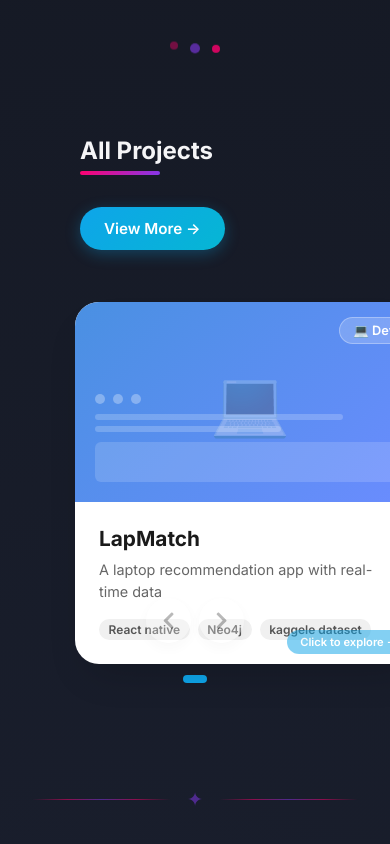
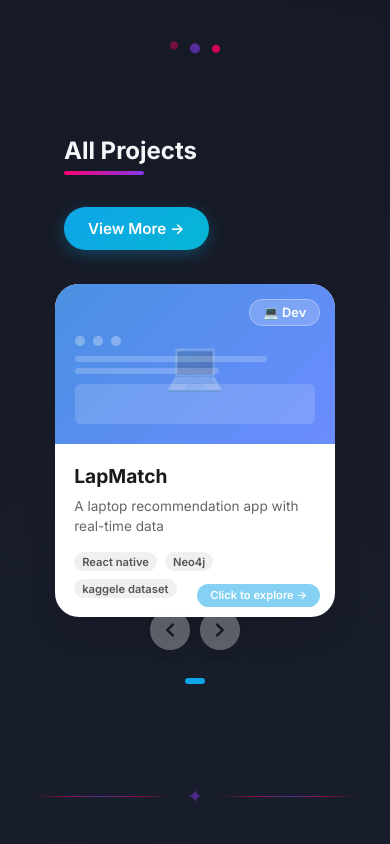
Before and after one commit to indexkboss/portfolio, a React (Vite) app: page / in a window 390 px wide. Shown: the part 1025-1869 px from the top of the page. Built offline with nearby package versions, Linux system fonts and the light colour scheme.

Commit message:
project card in home centered finally !!!!!!!!!!

```diff
--- a/src/components/ProjectCarousel.css
+++ b/src/components/ProjectCarousel.css
@@ -1,11 +1,10 @@
-/* ProjectCarousel.css - UPDATED VERSION */
+/* ProjectCarousel.css - UPDATED VERSION WITH PROPER MOBILE CENTERING */
 
 .carousel-wrapper {
   width: 100%;
   padding: 3rem 0;
   position: relative;
   overflow: hidden;
-  /* border-radius: 40px; */
   margin: 2rem 0;
 }
 
@@ -39,22 +38,6 @@
   border-radius: 2px;
 }
 
-/* If you want the title to be centered with centered underline */
-.carousel-title.center {
-  display: block;
-  text-align: center;
-}
-
-.carousel-title.center::after {
-  left: 50%;
-  transform: translateX(-50%);
-}
-/*
-/* Light mode adjustment if needed
-body.light-mode .carousel-title {
-  color: var(--text-main);
-} */
-
 /* View More Button */
 .view-more-btn {
   padding: 0.75rem 1.5rem;
@@ -73,7 +56,7 @@ body.light-mode .carousel-title {
   box-shadow: 0 8px 25px rgba(14, 165, 233, 0.4);
 }
 
-/* CENTERED NAVIGATION BUTTONS - FIXED */
+/* CENTERED NAVIGATION BUTTONS */
 .carousel-controls {
   display: flex;
   justify-content: center;
@@ -138,6 +121,8 @@ body.light-mode .carousel-title {
   position: absolute;
   width: 350px;
   height: auto;
+  left: 50%;
+  top: 50%;
   margin-left: -175px;
   margin-top: -225px;
   transform-style: preserve-3d;
@@ -524,27 +509,45 @@ body.light-mode .carousel-title {
   font-size: 1.2rem;
 }
 
-/* Responsive */
+/* ========== RESPONSIVE FIXES FOR MOBILE - PRESERVING THE SAME LOOK ========== */
 @media (max-width: 768px) {
   .carousel-header {
     flex-direction: column;
     gap: 1rem;
     align-items: flex-start;
+    padding: 0 1rem 1.5rem;
   }
 
   .carousel-3d-container {
-    height: 400px;
-    margin-bottom: -100px;
+    height: 450px;
+    margin-bottom: -90px;
   }
 
   .carousel-item {
-    width: 280px;
-    margin-left: -140px;
-    margin-top: -180px;
+    width: 300px;
+    margin-left: -150px; /* Adjust for new width */
+    margin-top: -200px; /* Adjust for new height */
+  }
+
+  .carousel-preview {
+    height: 180px;
+  }
+
+  .carousel-icon {
+    font-size: 3.5rem;
   }
 
   .carousel-title {
     font-size: 1.5rem;
+  }
+
+  .carousel-controls {
+    gap: 0.75rem;
+  }
+
+  .carousel-btn {
+    width: 45px;
+    height: 45px;
   }
 
   .modal-header {
@@ -565,21 +568,106 @@ body.light-mode .carousel-title {
 }
 
 @media (max-width: 480px) {
+  .carousel-wrapper {
+    padding: 2rem 0;
+  }
+
+  .carousel-3d-container {
+    height: 400px;
+    margin-bottom: -80px;
+  }
+
+  .carousel-item {
+    width: 260px;
+    margin-left: -130px; /* Adjust for new width */
+    margin-top: -175px; /* Adjust for new height */
+  }
+
+  .carousel-preview {
+    height: 160px;
+  }
+
+  .carousel-icon {
+    font-size: 3rem;
+  }
+
   .carousel-controls {
-    gap: 0.5rem;
+    gap: 0.6rem;
   }
 
   .carousel-btn {
-    width: 45px;
-    height: 45px;
+    width: 40px;
+    height: 40px;
+    font-size: 1rem;
+  }
+
+  .carousel-info {
+    padding: 1.2rem;
+  }
+
+  .carousel-card-title {
+    font-size: 1.2rem;
+  }
+
+  .carousel-description {
+    font-size: 0.85rem;
+  }
+
+  .carousel-tech span {
+    font-size: 0.7rem;
+    padding: 0.15rem 0.5rem;
+  }
+
+  .carousel-dots {
+    padding: 0.75rem;
+  }
+
+  .dot {
+    width: 6px;
+    height: 6px;
+  }
+
+  .dot.active {
+    width: 20px;
+  }
+}
+
+/* Fix for very small devices */
+@media (max-width: 360px) {
+  .carousel-3d-container {
+    height: 380px;
+    margin-bottom: -70px;
   }
 
   .carousel-item {
     width: 240px;
-    margin-left: -120px;
+    margin-left: -120px; /* Adjust for new width */
+    margin-top: -165px; /* Adjust for new height */
+  }
+
+  .carousel-preview {
+    height: 150px;
+  }
+
+  .carousel-icon {
+    font-size: 2.5rem;
+  }
+
+  .carousel-info {
+    padding: 1rem;
+  }
+
+  .carousel-card-title {
+    font-size: 1.1rem;
   }
 }
-div.carousel-wrapper{
+
+div.carousel-wrapper {
   color: #0284c7;
-  padding: 3rem ;
+  padding: 3rem;
 }
+
+/* Ensure all carousel items are centered properly */
+.carousel-item.active {
+  z-index: 100;
+}
--- a/src/components/ProjectCarousel.jsx
+++ b/src/components/ProjectCarousel.jsx
@@ -1,4 +1,3 @@
-// This file has the View More button - replace your existing ProjectCarousel.jsx with this
 import React, { useState, useEffect, useRef } from 'react';
 import { motion, AnimatePresence } from 'framer-motion';
 import { Link } from 'react-router-dom';
@@ -11,7 +10,17 @@ const ProjectCarousel = ({ projects, category }) => {
   const [isAutoPlaying, setIsAutoPlaying] = useState(true);
   const [isModalOpen, setIsModalOpen] = useState(false);
   const [selectedProject, setSelectedProject] = useState(null);
+  const [isMobile, setIsMobile] = useState(window.innerWidth <= 768);
   const carouselRef = useRef(null);
+
+  useEffect(() => {
+    const handleResize = () => {
+      setIsMobile(window.innerWidth <= 768);
+    };
+
+    window.addEventListener('resize', handleResize);
+    return () => window.removeEventListener('resize', handleResize);
+  }, []);
 
   useEffect(() => {
     if (!isAutoPlaying || projects.length <= 1) return;
@@ -67,6 +76,35 @@ const ProjectCarousel = ({ projects, category }) => {
     return <div className="no-projects">No projects in this category</div>;
   }
 
+  // Mobile-specific animation values
+  const getMobileAnimation = (position) => {
+    const isActive = position === 0;
+    return {
+      x: position * (isMobile ? 200 : 320), // Smaller offset on mobile
+      y: Math.abs(position) * (isMobile ? 15 : 20),
+      scale: Math.max(0.6, 1 - Math.abs(position) * 0.12),
+      opacity: Math.abs(position) > 2 ? 0 : Math.max(0.3, 1 - Math.abs(position) * 0.25),
+      rotateY: position * (isMobile ? -8 : -12), // Less rotation on mobile
+      rotateX: Math.abs(position) * (isMobile ? 2 : 3),
+      filter: `blur(${Math.abs(position) * (isMobile ? 1 : 2)}px)`,
+      zIndex: 100 - Math.abs(position) * 10
+    };
+  };
+
+  // Desktop-specific animation values
+  const getDesktopAnimation = (position) => {
+    return {
+      x: position * 320,
+      y: Math.abs(position) * 20,
+      scale: Math.max(0.6, 1 - Math.abs(position) * 0.12),
+      opacity: Math.abs(position) > 2 ? 0 : Math.max(0.3, 1 - Math.abs(position) * 0.25),
+      rotateY: position * -12,
+      rotateX: Math.abs(position) * 3,
+      filter: `blur(${Math.abs(position) * 2}px)`,
+      zIndex: 100 - Math.abs(position) * 10
+    };
+  };
+
   return (
     <div className="carousel-wrapper" ref={carouselRef} onMouseEnter={handleMouseEnter} onMouseLeave={handleMouseLeave}>
       <div className="carousel-header">
@@ -85,31 +123,28 @@ const ProjectCarousel = ({ projects, category }) => {
           {projects.map((project, index) => {
             const position = getPosition(index);
             const isActive = index === currentIndex;
-            const opacity = Math.abs(position) > 2 ? 0 : Math.max(0.3, 1 - Math.abs(position) * 0.25);
-            const scale = Math.max(0.6, 1 - Math.abs(position) * 0.12);
-            const zIndex = 100 - Math.abs(position) * 10;
-            const translateX = position * 320;
-            const translateY = Math.abs(position) * 20;
-            const rotateY = position * -12;
-            const rotateX = Math.abs(position) * 3;
-            const blur = Math.abs(position) * 2;
+
+            // Use different animations for mobile vs desktop
+            const animation = isMobile ? getMobileAnimation(position) : getDesktopAnimation(position);
 
             return (
               <motion.div
                 key={project.title}
                 className={`carousel-item ${isActive ? 'active' : ''}`}
                 initial={false}
-                animate={{
-                  x: translateX, y: translateY, scale, opacity, rotateY, rotateX,
-                  filter: `blur(${blur}px)`, zIndex
-                }}
+                animate={animation}
                 transition={{ type: "spring", stiffness: 300, damping: 35, mass: 1 }}
                 style={{
-                  position: 'absolute', left: '50%', top: '50%',
-                  transformOrigin: 'center center', cursor: 'pointer', width: '350px'
+                  position: 'absolute',
+                  left: '50%',
+                  top: '50%',
+                  width: isMobile ? '280px' : '350px',
+                  marginLeft: isMobile ? '-140px' : '-175px',
+                  marginTop: isMobile ? '-190px' : '-225px',
+                  transformOrigin: 'center center',
+                  cursor: 'pointer',
                 }}
                 onClick={() => goToSlide(index)}
-                whileHover={{ scale: isActive ? 1.05 : scale * 1.02 }}
               >
                 <div className="carousel-card" onClick={(e) => { if (isActive) { e.stopPropagation(); openProjectModal(project); }}}>
                   <div className="carousel-preview" style={{ background: project.bgGradient }}>
--- a/src/pages/Home.css
+++ b/src/pages/Home.css
@@ -1405,3 +1405,27 @@ body.light-mode .home::before {
 body.light-mode .footer-main {
   background: linear-gradient(135deg, #f0f9ff 0%, #e6f0fa 100%) !important;
 }
+
+
+.carousel-item active{
+  width: 300px;
+  height: 400px;
+  border-radius: 14px;
+  overflow: hidden;
+  cursor: pointer;
+  position: absolute;
+  top: 0;
+  left: 50%;
+  transform: translateX(-50%);
+  display: flex;
+  flex-direction: column;
+  background-size: cover;
+  background-position: center;
+  border: 1px solid var(--border);
+  box-shadow: 0 20px 50px rgba(0,0,0,0.35);
+  will-change: transform, opacity;
+  backface-visibility: hidden;
+  transition: transform 0.35s ease, box-shadow 0.35s ease;
+  margin-left: -150px;
+  margin-top: -60px;
+}
--- a/src/pages/Projects.css
+++ b/src/pages/Projects.css
@@ -1,5 +1,12 @@
+/* .projects-page {
+  min-height: 100vh;
+  padding-bottom: 4rem;
+  color: var(--text-main);
+} */
+
 .projects-page {
   min-height: 100vh;
+  padding-top: 80px;
   padding-bottom: 4rem;
   color: var(--text-main);
 }
@@ -107,6 +114,20 @@
   margin: 0 auto;
 }
 
+/* .project-card {
+  background: rgba(255, 255, 255, 0.03);
+  border: 1px solid var(--border);
+  border-radius: 20px;
+  overflow: hidden;
+  box-shadow: 0 4px 6px rgba(0, 0, 0, 0.3);
+  transition: all 0.3s ease;
+  cursor: pointer;
+}
+.project-card {
+  max-width: 400px;
+  width: 100%;
+} */
+
 .project-card {
   background: rgba(255, 255, 255, 0.03);
   border: 1px solid var(--border);
@@ -115,6 +136,10 @@
   box-shadow: 0 4px 6px rgba(0, 0, 0, 0.3);
   transition: all 0.3s ease;
   cursor: pointer;
+
+  width: 100%;
+  max-width: 400px;
+  margin: 0 auto;
 }
 
 .project-card:hover {
@@ -200,11 +225,20 @@
     font-size: 0.9rem;
   }
 
-  .projects-grid {
+  /* .projects-grid {
     grid-template-columns: 1fr;
     padding: 1rem;
     gap: 1.5rem;
+  } */
+  .projects-grid {
+    grid-template-columns: 1fr;
+    justify-content: center;
+    justify-items: center;
+    padding: 1rem;
+    gap: 1.5rem;
   }
+
+
 
   .projects-nav-links {
     gap: 1rem;
```
